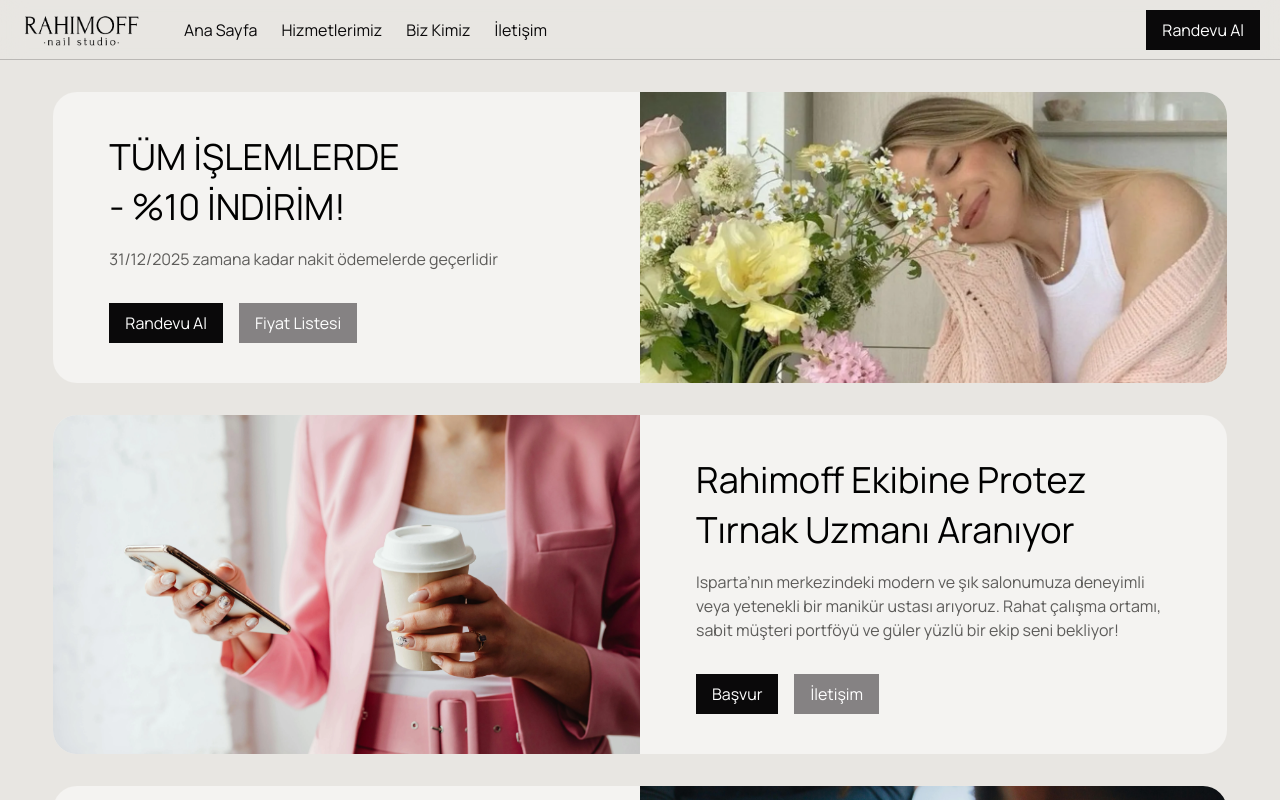
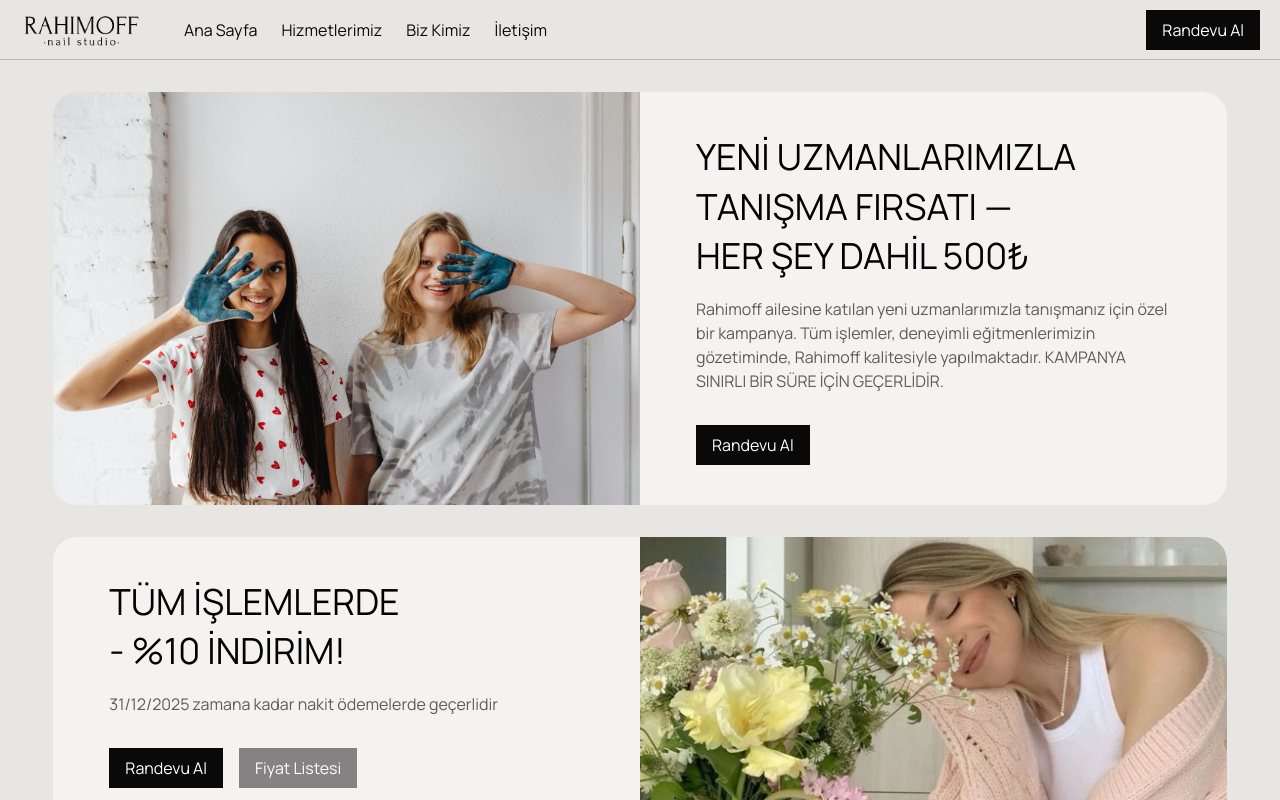
Before and after one commit to ruslanrahimov/rahimoff-nail-studio-react-app, a React (Vite) app: page / in a window 1280 px wide. Shown: the top 800 px of the page. Built offline with nearby package versions, Linux system fonts and the light colour scheme.

Commit message:
add hero-list component

```diff
--- /dev/null
+++ b/src/components/HeroList.jsx
@@ -0,0 +1,73 @@
+import Hero from "./Hero/Hero.jsx";
+import AppointmentButton from "./AppointmentButton.jsx";
+import SecondaryLinkButton from "./SecondaryLinkButton.jsx";
+
+const HeroList = () => {
+        const baseUrl = import.meta.env.BASE_URL;
+        const wpChatLink = import.meta.env.VITE_WP_CHAT_LINK;
+
+        const heroData = [
+                {
+                        title: "YENİ UZMANLARIMIZLA TANIŞMA FIRSATI — HER ŞEY DAHİL 500₺",
+                        text: "Rahimoff ailesine katılan yeni uzmanlarımızla tanışmanız için özel bir kampanya. Tüm işlemler, deneyimli eğitmenlerimizin gözetiminde, Rahimoff kalitesiyle yapılmaktadır. KAMPANYA SINIRLI BİR SÜRE İÇİN GEÇERLİDİR.",
+                        image: `${baseUrl}new-masters.webp`,
+                        isReversed: false,
+                        buttons: (
+                                <div className="flex gap-4 w-full max-md:flex-col">
+                                        <AppointmentButton url={wpChatLink}>Randevu Al</AppointmentButton>
+                                </div>
+                        ),
+                },
+                {
+                        title: "TÜM İŞLEMLERDE - %10 İNDİRİM!",
+                        text: "31/12/2025 zamana kadar nakit ödemelerde geçerlidir",
+                        image: `${baseUrl}discount-cover.webp`,
+                        isReversed: true,
+                        buttons: (
+                                <div className="flex gap-4 w-full max-md:flex-col">
+                                        <AppointmentButton url={wpChatLink}>Randevu Al</AppointmentButton>
+                                        <SecondaryLinkButton path="/services">Fiyat Listesi</SecondaryLinkButton>
+                                </div>
+                        ),
+                },
+                {
+                        title: "Rahimoff Ekibine Protez Tırnak Uzmanı Aranıyor",
+                        text: `Isparta’nın merkezindeki modern ve şık salonumuza deneyimli veya yetenekli bir manikür ustası arıyoruz.
+Rahat çalışma ortamı, sabit müşteri portföyü ve güler yüzlü bir ekip seni bekliyor!`,
+                        image: `${baseUrl}hiring.webp`,
+                        isReversed: false,
+                        buttons: (
+                                <div className="flex gap-4 w-full max-md:flex-col">
+                                        <AppointmentButton url={wpChatLink}>Başvur</AppointmentButton>
+                                        <SecondaryLinkButton path="/contacts">İletişim</SecondaryLinkButton>
+                                </div>
+                        ),
+                },
+                {
+                        title: "RAHIMOFF - KENDİNİZDEN ÖDÜN VERMEYİN, EN İYİSİNİ SEÇİN",
+                        text: `Rahimoff Nail Studio, tarzınızı ve kendinize olan güveninizi yansıtır.
+Bir kez denediğinizde, artık başka bir yer aramayacağınıza emin olabilirsiniz.`,
+                        image: `${baseUrl}main.jpg`,
+                        isReversed: true,
+                        buttons: <AppointmentButton url={wpChatLink}>Randevu Al</AppointmentButton>,
+                },
+        ];
+
+        return (
+                <>
+                        {heroData.map((hero, index) => (
+                                <Hero
+                                        key={index}
+                                        title={hero.title}
+                                        text={hero.text}
+                                        image={hero.image}
+                                        isReversed={hero.isReversed}
+                                >
+                                        {hero.buttons}
+                                </Hero>
+                        ))}
+                </>
+        );
+};
+
+export default HeroList;
--- a/src/components/Home.jsx
+++ b/src/components/Home.jsx
@@ -1,5 +1,3 @@
-import AppointmentButton from "./AppointmentButton.jsx";
-import SecondaryLinkButton from "./SecondaryLinkButton.jsx";
 import SectionHeader from "./SectionHeader.jsx";
 import Values from "./Values.jsx";
 import Brands from "./Brands/Brands.jsx";
@@ -8,10 +6,7 @@
 import FAQItem from "./FAQItem/FAQItem.jsx";
 import PresentationSlider from "./PresentationSlider/PresentationSlider.jsx";
 import { portfolioSliderData } from "../data/portfolioSliderData.js";
-import Hero from "./Hero/Hero.jsx";
-
-const baseUrl = import.meta.env.BASE_URL;
-const wpChatLink = import.meta.env.VITE_WP_CHAT_LINK;
+import HeroList from "./HeroList.jsx";
 
 const Home = () => {
         const [currentFAQData, setCurrentFAQData] = useState(faqData);
@@ -72,38 +67,7 @@
         return (
                 <div className="home-container mt-15 w-11/12 mx-auto pt-8 max-md:w-full max-md:pt-2 ">
                         <section className="about mb-16 max-md:px-2">
-                                <Hero
-                                        title="TÜM İŞLEMLERDE - %10 İNDİRİM!"
-                                        text="31/12/2025 zamana kadar nakit ödemelerde geçerlidir"
-                                        image={`${baseUrl}discount-cover.webp`}
-                                        isReversed={true}
-                                >
-                                        <div className="flex gap-4 w-full max-md:flex-col">
-                                                <AppointmentButton url={wpChatLink}>Randevu Al</AppointmentButton>
-                                                <SecondaryLinkButton path="/services">Fiyat Listesi</SecondaryLinkButton>
-                                        </div>
-                                </Hero>
-                                <Hero
-                                        title="Rahimoff Ekibine Protez Tırnak Uzmanı Aranıyor"
-                                        text="Isparta’nın merkezindeki modern ve şık salonumuza deneyimli veya yetenekli bir manikür ustası arıyoruz.
-Rahat çalışma ortamı, sabit müşteri portföyü ve güler yüzlü bir ekip seni bekliyor!"
-                                        image={`${baseUrl}hiring.webp`}
-                                        isReversed={false}
-                                >
-                                        <div className="flex gap-4 w-full max-md:flex-col">
-                                                <AppointmentButton url={wpChatLink}>Başvur</AppointmentButton>
-                                                <SecondaryLinkButton path="/contacts">İletişim</SecondaryLinkButton>
-                                        </div>
-                                </Hero>
-                                <Hero
-                                        title="RAHIMOFF - KENDİNİZDEN ÖDÜN VERMEYİN, EN İYİSİNİ SEÇİN"
-                                        text="Rahimoff Nail Studio, tarzınızı ve kendinize olan güveninizi yansıtır. Bir kez
-      denediğinizde, artık başka bir yer aramayacağınıza emin olabilirsiniz."
-                                        image={`${baseUrl}main.jpg`}
-                                        isReversed={true}
-                                >
-                                        <AppointmentButton url={wpChatLink}>Randevu Al</AppointmentButton>
-                                </Hero>
+                                <HeroList />
                                 <SectionHeader>Biz Kimiz</SectionHeader>
                                 <div className="about-content grid grid-cols-2 gap-6 max-lg:grid-cols-1 max-lg:grid-rows-subgrid max-lg:gap-4">
                                         <p className="text-platinum-800 max-lg:text-center">
```
Also changed, not shown: public/new-masters.webp (added).
